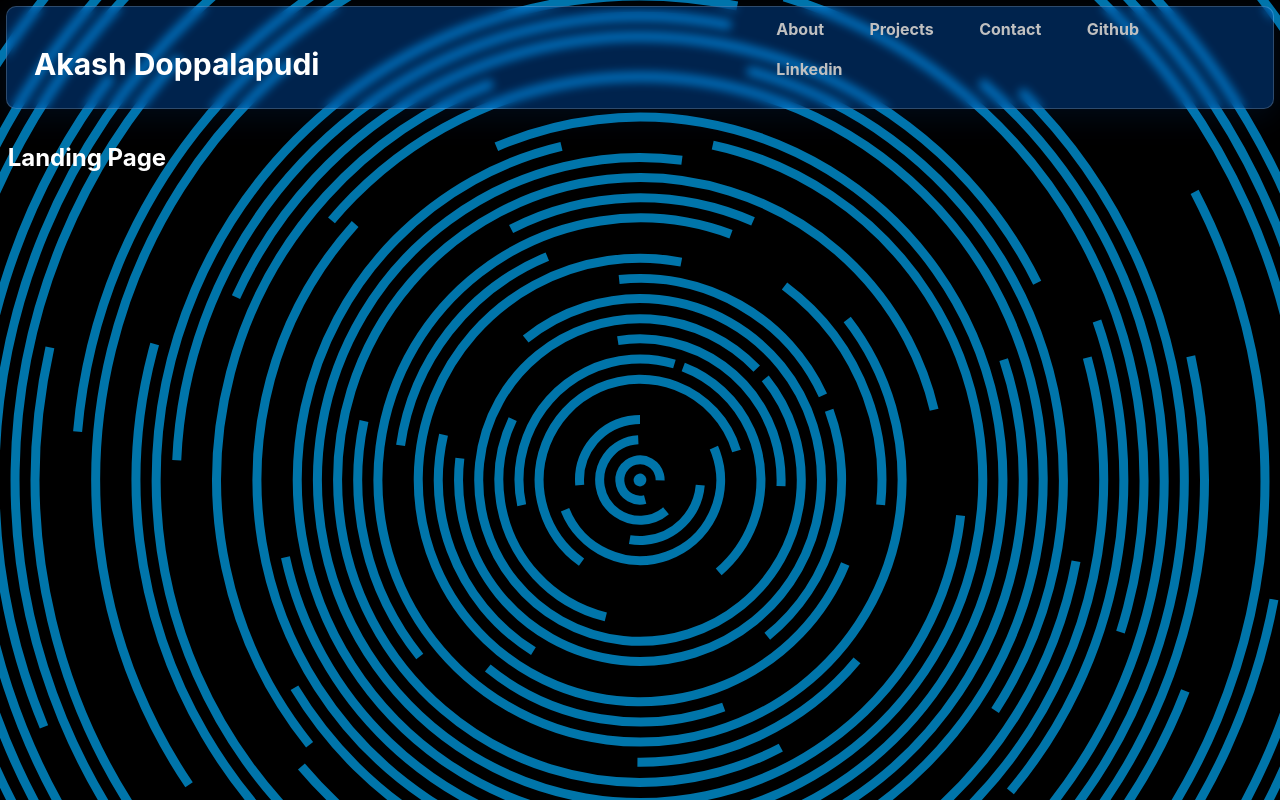
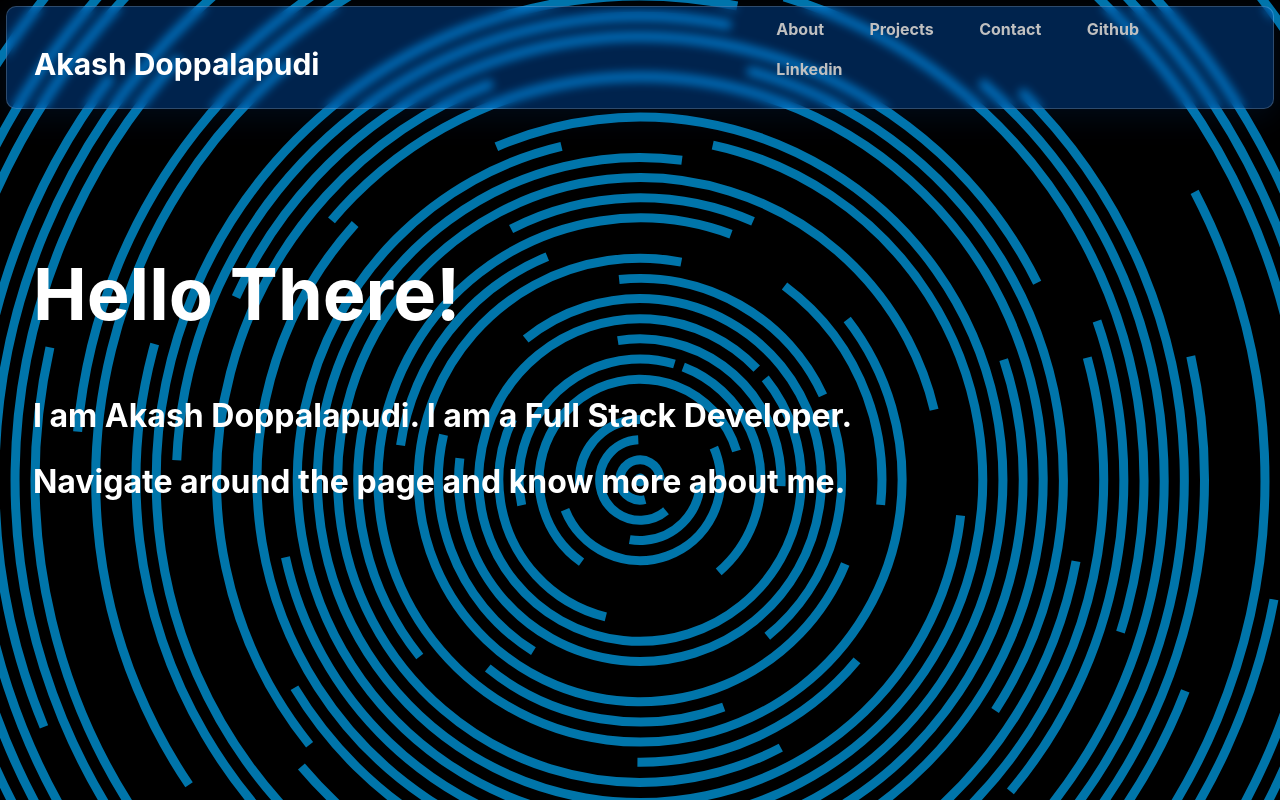
Before and after one commit to akashdoppalapudi/akashdoppalapudi-portfolio, a Next.js app: page / in a window 1280 px wide. Built offline with nearby package versions, Linux system fonts and the light colour scheme.

Commit message:
added content to landing page

```diff
--- a/pages/index.js
+++ b/pages/index.js
@@ -1,23 +1,28 @@
-import Head from "next/head";
-import styles from "../styles/Home.module.css";
+import Head from 'next/head';
+import styles from '../styles/Home.module.css';
 
-import NavBar from "../components/NavBar";
+import NavBar from '../components/NavBar';
 
 export default function Home() {
 	return (
 		<div className={styles.container}>
 			<Head>
 				<title>Akash Doppalapudi</title>
-				<meta
-					name="description"
-					content="Portfolio of Akash Doppalapudi"
-				/>
+				<meta name="description" content="Portfolio of Akash Doppalapudi" />
 				<link rel="icon" href="/favicon.ico" />
 			</Head>
 			<main className="page-container">
 				<NavBar />
 				<div className="container">
-					<h2>Landing Page</h2>
+					<div className={styles.greetingBox}>
+						<h2 className={styles.heading}>Hello There!</h2>
+						<h2 className={styles.greetingText}>
+							I am Akash Doppalapudi. I am a Full Stack Developer.
+						</h2>
+						<h2 className={styles.greetingText}>
+							Navigate around the page and know more about me.
+						</h2>
+					</div>
 				</div>
 			</main>
 		</div>
--- a/styles/Home.module.css
+++ b/styles/Home.module.css
@@ -1,3 +1,17 @@
 .Container {
 	height: 100vh;
 }
+
+.heading {
+	font-weight: bold;
+	font-size: 450%;
+}
+
+.greetingBox {
+	margin-top: 10%;
+	margin-left: 2%;
+}
+
+.greetingText {
+	font-size: 200%;
+}
```
